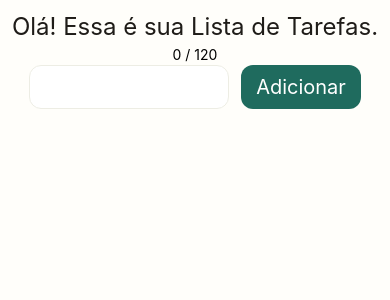
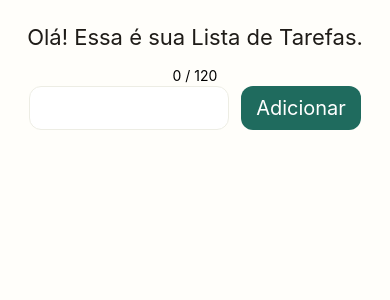
Before and after one commit to matheusjesse/listaDeTarefas, a React Native app: screen / in a window 390 px wide. Shown: the top 300 px of the page. Built offline with nearby package versions, Linux system fonts and the light colour scheme.

Commit message:
style: alterando tamanho do texto de titulo da pagina

```diff
--- a/Styles/AppStyle.ts
+++ b/Styles/AppStyle.ts
@@ -8,9 +8,11 @@ const StyledSafeAreaView = styled.SafeAreaView`
 
 const TitleText = styled.Text`
   text-align: center;
-  font-size: 24px;
+  font-size: 22px;
   margin: 12px 0px 12px 0px;
   color: #1f1c18;
+  height: 50px;
+  padding-top: 12px;
 `;
 
 const StyledScrollView = styled.ScrollView``;
```
